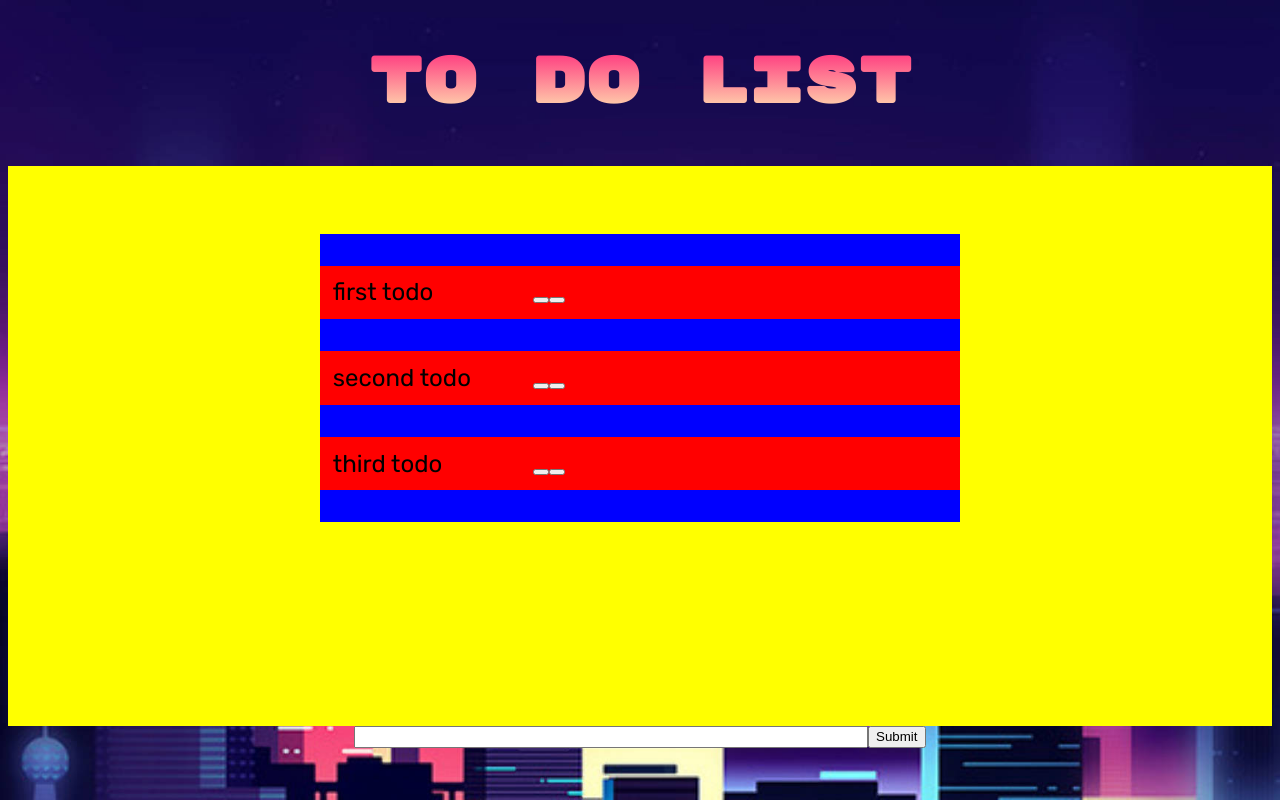
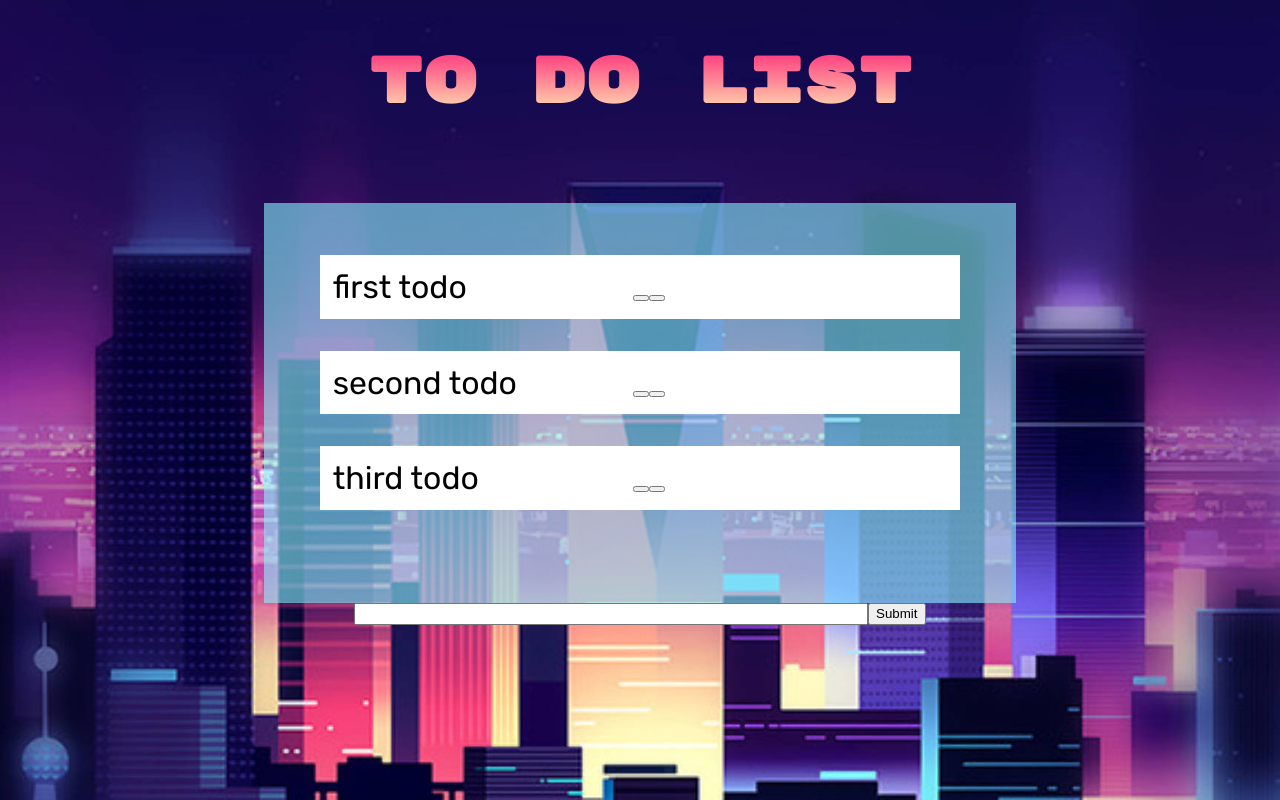
Before and after one commit to fac-12/KNML-ToDoList, a website: page index.html in a window 1280 px wide. Drawn offline with Linux system fonts and the light colour scheme.

Commit message:
added opacity and colour to container

```diff
--- a/style.css
+++ b/style.css
@@ -1,10 +1,10 @@
 .todo-item {
-  background-color: red;
+  background-color: white;
   margin: 5%;
   margin-left: 0;
   min-width: 50vw;
   font-family: 'Rubik', sans-serif;
-  font-size: 1.5rem;
+  font-size: 2rem;
   padding: 2%;
   display: block;
   box-sizing: border-box;
@@ -12,17 +12,20 @@
 
 .todo-item span{
   display: inline-block;
-  min-width: 200px;
+  min-width: 300px;
 }
 
 .todo-container {
 display: flex;
 flex-direction: column;
-background-color: yellow;
+background: rgba(137, 243, 255, 0.6);
 justify-content: space-around;
 align-items: center;
 flex-wrap: nowrap;
-height: 70vh;
+height: 50vh;
+margin-left: 20vw;
+margin-right: 20vw;
+margin-top: 10vh;
 }
 
 
@@ -30,7 +33,7 @@ ul {
   list-style-type: none;
   margin: 0;
   padding: 0;
-  background-color: blue;
+  /*background-color: blue;*/
 }
 
 body {
```
